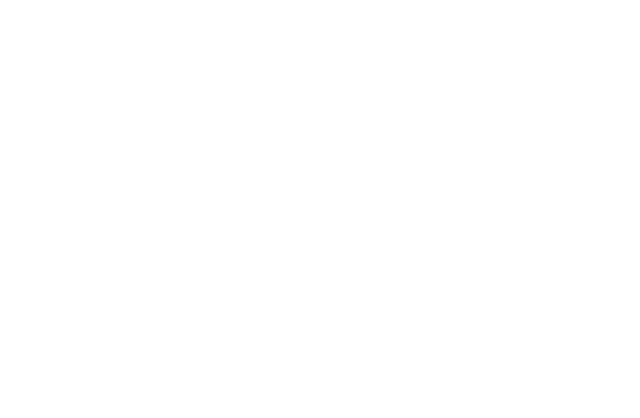
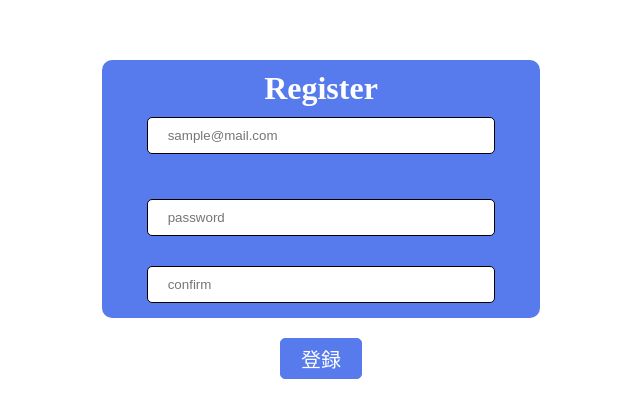
Before and after one commit to snakajima-dev/NuxtLesson, a Nuxt app: page /register in a window 1280 px wide. Before the commit this address had no page. Shown: the part 184-602 px from the top of the page, without its empty margins (319-959 px from the left). Built offline with nearby package versions, Linux system fonts and the light colour scheme.

Commit message:
登録画面の追加

```diff
--- /dev/null
+++ b/pages/register.vue
@@ -0,0 +1,118 @@
+<template>
+  <div class="contents-wrapper">
+    <div class="register_wrapper">
+      <h1 class="card-title">Register</h1>
+      <div class="register-form">
+        <div class="form-mailaddress">
+          <input type="email" class="register-mailaddress" placeholder="sample@mail.com" required>
+        </div>
+        <div class="form-password">
+          <input type="password" class="register-password" placeholder="password" required>
+          <input type="password" class="password-confirm" placeholder="confirm" required>
+        </div>
+      </div>
+    </div>
+
+    <div class="form-send">
+      <button type="submit">登録</button>
+    </div>
+  </div>
+</template>
+
+<script>
+export default {
+  head() {
+    return {title: "Account Register"}
+  },
+  async asyncData({$axios}) {
+    const items = await $axios.$get("http://localhost:5000/")
+    console.log(items)
+    return {items};
+  }
+};
+</script>
+
+<style>
+html {
+  height: 100%;
+}
+
+body {
+  height: 100%;
+  display: flex;
+  justify-content: center;
+  align-items: center;
+}
+
+.contents-wrapper {
+  height: 100%;
+}
+
+.register_wrapper {
+  width: fit-content;
+  height: fit-content;
+  margin: 0 auto;
+  border-radius: 10px;
+  background-color: rgb(87, 122, 237);
+}
+
+.card-title {
+  margin: 10px 0 0 0;
+  padding: 10px 15px;
+  text-align: center;
+  color: white;
+}
+
+.register-form {
+  text-align: center;
+}
+
+.register-form input {
+  width: 70%;
+  padding: 10px 20px;
+  border-radius: 5px;
+  border: 1px solid black;
+}
+
+.register-form input:focus {
+  outline: 0;
+  background-color: #e3ffff;
+}
+
+.form-mailaddress {
+  margin-bottom: 30px;
+}
+
+.form-password input {
+  margin: 15px 0;
+}
+
+.for-get-password {
+  width: 100%;
+  text-align: center;
+}
+
+.for-get-password a {
+  color: white;
+  text-decoration: none;
+}
+
+.form-send {
+  margin: 20px 0;
+  text-align: center;
+}
+
+.form-send button {
+  color: white;
+  font-size: 20px;
+  padding: 5px 20px;
+  border-radius: 5px;
+  border: 1px solid rgb(87, 122, 237);
+  background-color: rgb(87, 122, 237);
+}
+
+.form-send button:active {
+  background-color: rgb(79, 93, 139);
+}
+
+</style>
```
